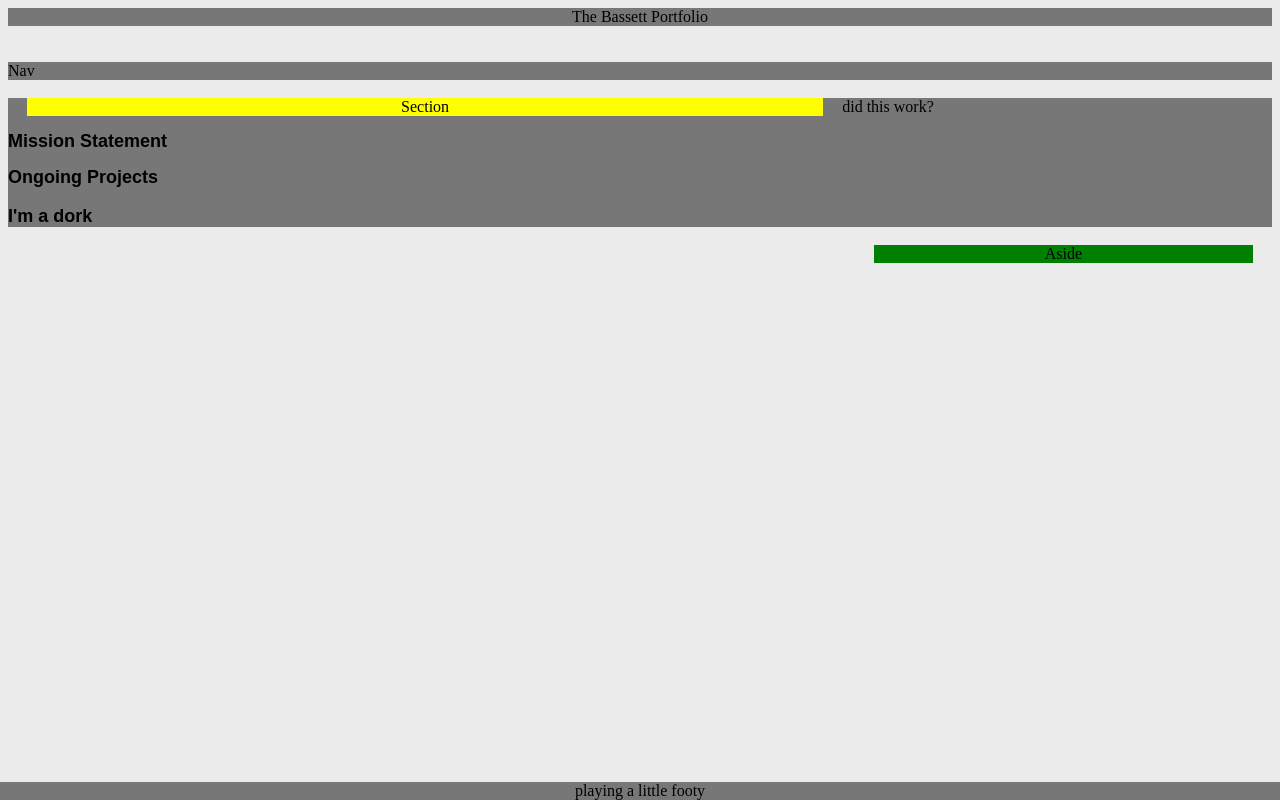
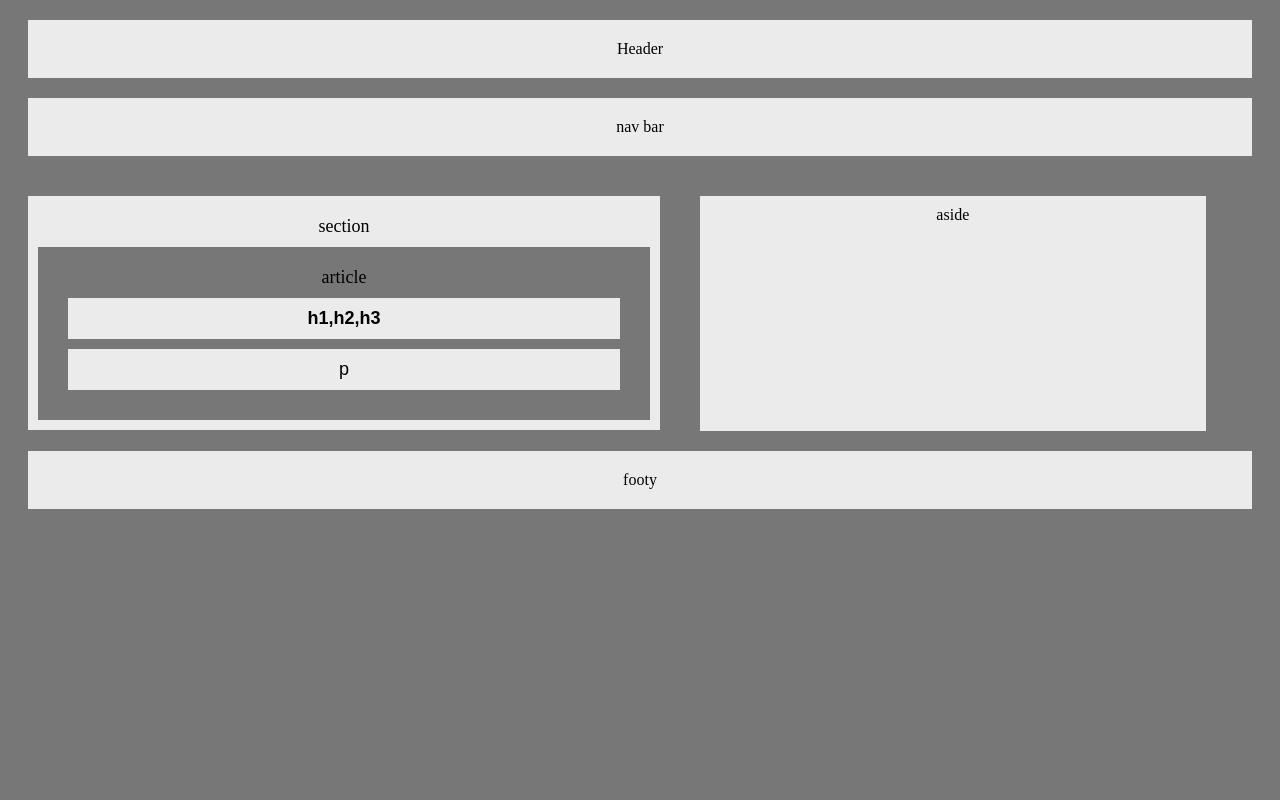
Before and after one commit to AlBassett/HW-Wireframe, a plain HTML site: page index.html in a window 1280 px wide. Drawn offline with Linux system fonts and the light colour scheme.

Commit message:
updated wireframe

```diff
--- a/index.html
+++ b/index.html
@@ -1,33 +1,38 @@
 <!DOCTYPE html>
-<html>
-    <head>
-        <title>The Basssett Portfolio</title>
+<html lang="en">
+<head>
+    <meta charset="UTF-8">
+    <meta name="viewport" content="width=device-width, initial-scale=1.0">
+    <meta http-equiv="X-UA-Compatible" content="ie=edge">
+    <title>The Bassett Portfolio</title>
+    <link rel='stylesheet' href='style.css'>
+</head>
+<body>
 
-        <link rel="stylesheet" href="style.css">
+    <div class='div'>
 
-    </head>
+        <header class='header'>Header</header>
 
-    <body>
-        <header>The Bassett Portfolio</header>
+        <nav class='nav'>nav bar</nav>
 
-        <br>
-        <br>
+        <section class='section'>section
+            <article class='article'>article
+                <h1 class="p">h1,h2,h3</h1>
+                <p class="p"> p </p>
+            </article>
+        </section>
 
-        <nav>Nav</nav>
+        <aside class="aside">aside</aside>
 
-        <br>
+        <footer>footy</footer>
 
-        <div class="group">
-            <section>Section</section>
-            <article>did this work?
-            <h1>Mission Statement</h1>
-            <h2>Ongoing Projects</h2>
-            <h3>I'm a dork</h3>
-            </article>
-        </div>
 
-        <aside>Aside</aside>
+    </div>
 
-        <footer>playing a little footy</footer>
-    </body>
+
+
+
+
+
+</body>
 </html>
--- a/style.css
+++ b/style.css
@@ -1,57 +1,86 @@
 body {
-    background: #ebebeb;
+    background: #777;
   }
 header {
-    background: #777;
-    top: 0;
-    left: 0;
-    right: 0;
+    background: #ebebeb;
     text-align: center;
+    padding: 20px;
+    margin: 20px;
   }
 footer {
-      background: #777;
-      bottom: 0;
-      left: 0;
-      right: 0;
-      position: fixed;
+    background: #ebebeb;
       clear: both;
       text-align: center;
+      padding: 20px;
+      margin: 20px;
   }
-section {
-    background: yellow;
+.section {
+    background: #ebebeb;
     float: left;
-    margin: 0 1.5%;
-    width: 63%;
+    margin: 20px;
+    width: 50%;
+    text-align: center;
+    padding-bottom, padding-left, padding-right: 10px;
+    padding-top: 20px;
+    font-size: 18px;
+}
+.aside {
+    background: #ebebeb;
+    float: left;
+    margin: 20px;
+    width: 40%;
+    height: 225px;
+    padding-top: 10px;
     text-align: center;
 }
-aside {
-    background: green;
-    float: right;
-    margin: 0 1.5%;
-    width: 30%;
+.nav {
+    background: #ebebeb;
+    padding: 20px;
+    margin: 20px;
     text-align: center;
 }
-nav {
-    background: #777;
-}
-div {
+.div {
     clear: both;
 }
-.group:before,
-.group:after {
-  content: "";
-  display: table;
+.article {
+    background: #777;
+    padding: 20px;
+    text-align: center;
+    margin: 10px;
 }
-.group:after {
-  clear: both;
-}
-.group {
-  clear: both;
-}
-article {
-    background: #777;
-}
-h1, h2, h3 {
+
+.h1 {
     font-family: 'Arial', 'Helvetica Neue', Helvetica, sans-serif;
     font-size: 18px;
+    float: left;
+    width: 33.3333333%;
+    background: #ebebeb;
+    padding: 10px;
 }
+
+.h2 {
+    font-family: 'Arial', 'Helvetica Neue', Helvetica, sans-serif;
+    font-size: 18px;
+    float: left;
+    width: 33.33333333%;
+    background: #ebebeb;
+    padding: 10px;
+}
+
+.h3 {
+    width: 33.33333333%;
+    font-family: 'Arial', 'Helvetica Neue', Helvetica, sans-serif;
+    font-size: 18px;
+    float: left;
+    background: #ebebeb;
+    padding: 10px;
+}
+
+.p {
+    clear: both;
+    background: #ebebeb;
+    margin: 10px;
+    padding: 10px;
+    font-family: Arial, Helvetica, sans-serif;
+    font-size: 18px;
+}
```
Also changed, not shown: 1 other file.
